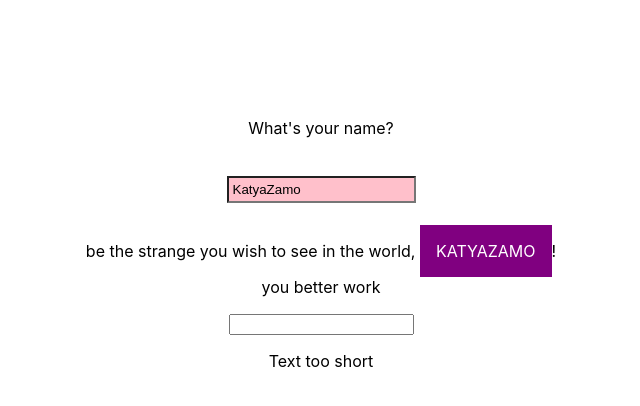
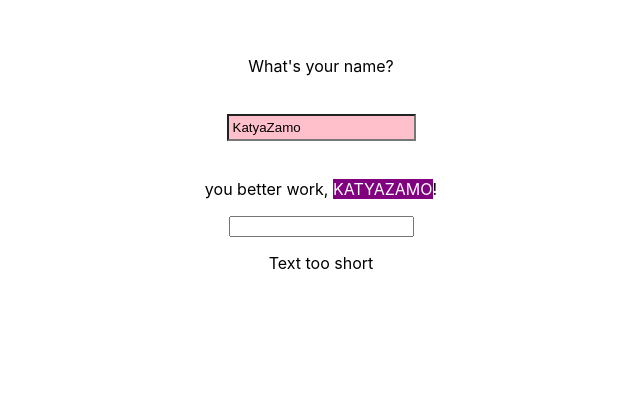
Before and after one commit to aditiohri/react-complete-course, a React (Create React App) app: page / in a window 1280 px wide. Shown: the part 156-562 px from the top of the page, without its empty margins (319-959 px from the left). Built offline with nearby package versions, Linux system fonts and the light colour scheme.

Commit message:
add CharComponent

```diff
--- a/src/App.js
+++ b/src/App.js
@@ -12,7 +12,7 @@ class App extends Component {
     justifyContent: 'center',
     alignContent: 'center',
     textAlign: 'center',
-    height: '100vh'
+    height: '80vh'
   }
 
   state = {
--- a/src/User/UserOutput.js
+++ b/src/User/UserOutput.js
@@ -5,9 +5,8 @@ export default function UserOutput({ userName }) {
     return (
       <div>
         <p>
-          be the strange you wish to see in the world, <span className="userName">{userName}</span>!
+          you better work, <span className="userName">{userName}</span>!
         </p>
-        <p>you better work</p>
       </div>
     );
 }
--- a/src/User/user.css
+++ b/src/User/user.css
@@ -9,5 +9,4 @@
     color: white;
     background-color: purple;
     text-transform: uppercase;
-    padding: 1rem;
 }
```
Also changed, not shown: src/CharComponent/CharComponent.js (added, +9 -0 lines).
